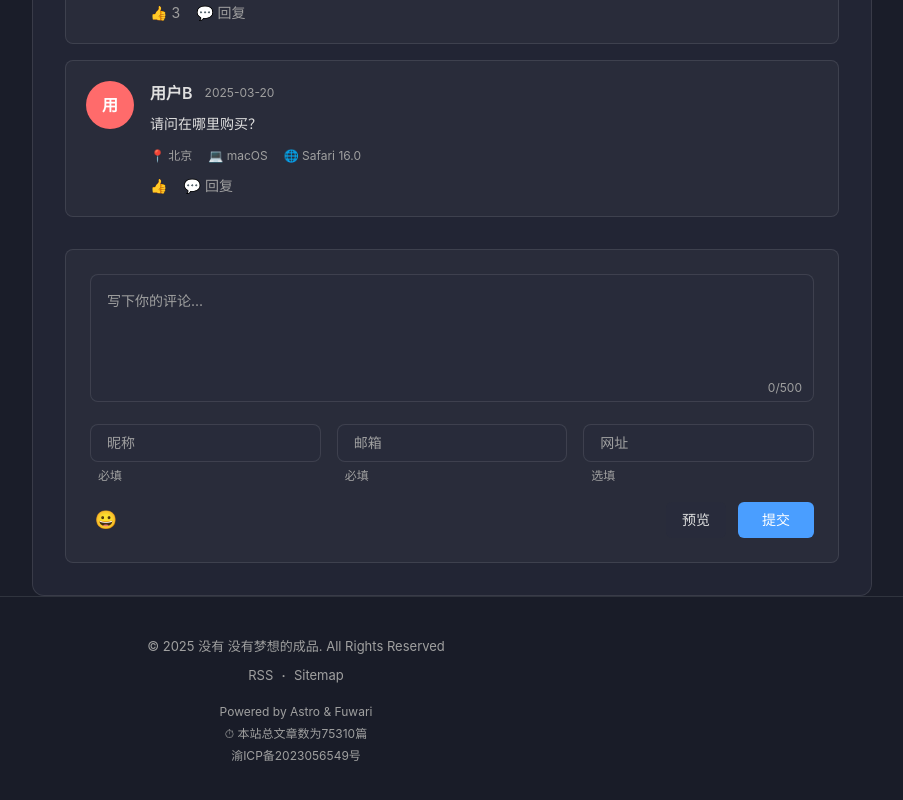
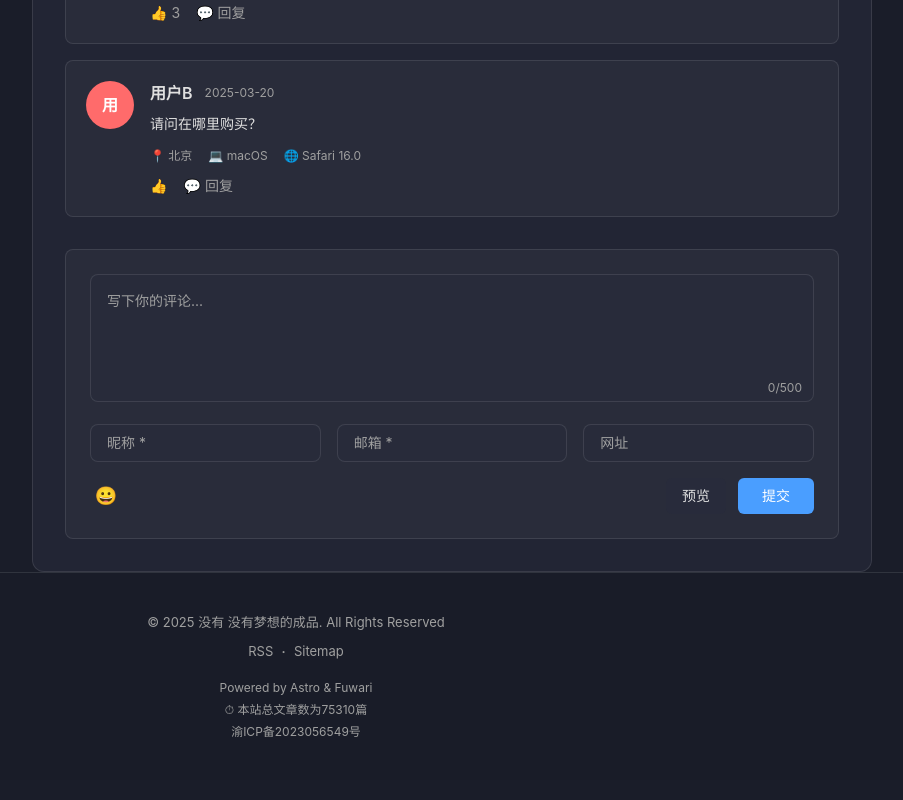
Before and after one commit to meicuode/cfpress, a React (Vite) app: page /thread/1 in a window 1280 px wide. Shown: the part 905-1705 px from the top of the page, without its empty margins (344-1247 px from the left). Built offline with nearby package versions, Linux system fonts and the light colour scheme.

Commit message:
优化评论

```diff
--- a/src/components/CommentForm.jsx
+++ b/src/components/CommentForm.jsx
@@ -53,29 +53,22 @@ function CommentForm({ onSubmit }) {
 
       {/* Form inputs */}
       <div className="grid grid-cols-1 md:grid-cols-3 gap-4 mb-4">
-        <div>
         <input
           type="text"
           value={formData.nickname}
           onChange={(e) => setFormData({ ...formData, nickname: e.target.value })}
-            placeholder="昵称"
+          placeholder="昵称 *"
           required
           className="w-full px-4 py-2 bg-bg-card border border-border rounded-lg text-sm text-text-primary placeholder:text-text-secondary focus:outline-none focus:border-accent-blue"
         />
-          <span className="text-xs text-text-secondary ml-2">必填</span>
-        </div>
-        <div>
         <input
           type="email"
           value={formData.email}
           onChange={(e) => setFormData({ ...formData, email: e.target.value })}
-            placeholder="邮箱"
+          placeholder="邮箱 *"
           required
           className="w-full px-4 py-2 bg-bg-card border border-border rounded-lg text-sm text-text-primary placeholder:text-text-secondary focus:outline-none focus:border-accent-blue"
         />
-          <span className="text-xs text-text-secondary ml-2">必填</span>
-        </div>
-        <div>
         <input
           type="url"
           value={formData.website}
@@ -83,8 +76,6 @@ function CommentForm({ onSubmit }) {
           placeholder="网址"
           className="w-full px-4 py-2 bg-bg-card border border-border rounded-lg text-sm text-text-primary placeholder:text-text-secondary focus:outline-none focus:border-accent-blue"
         />
-          <span className="text-xs text-text-secondary ml-2">选填</span>
-        </div>
       </div>
 
       {/* Actions */}
```
Lines whose indentation alone changed are shown as unchanged.
